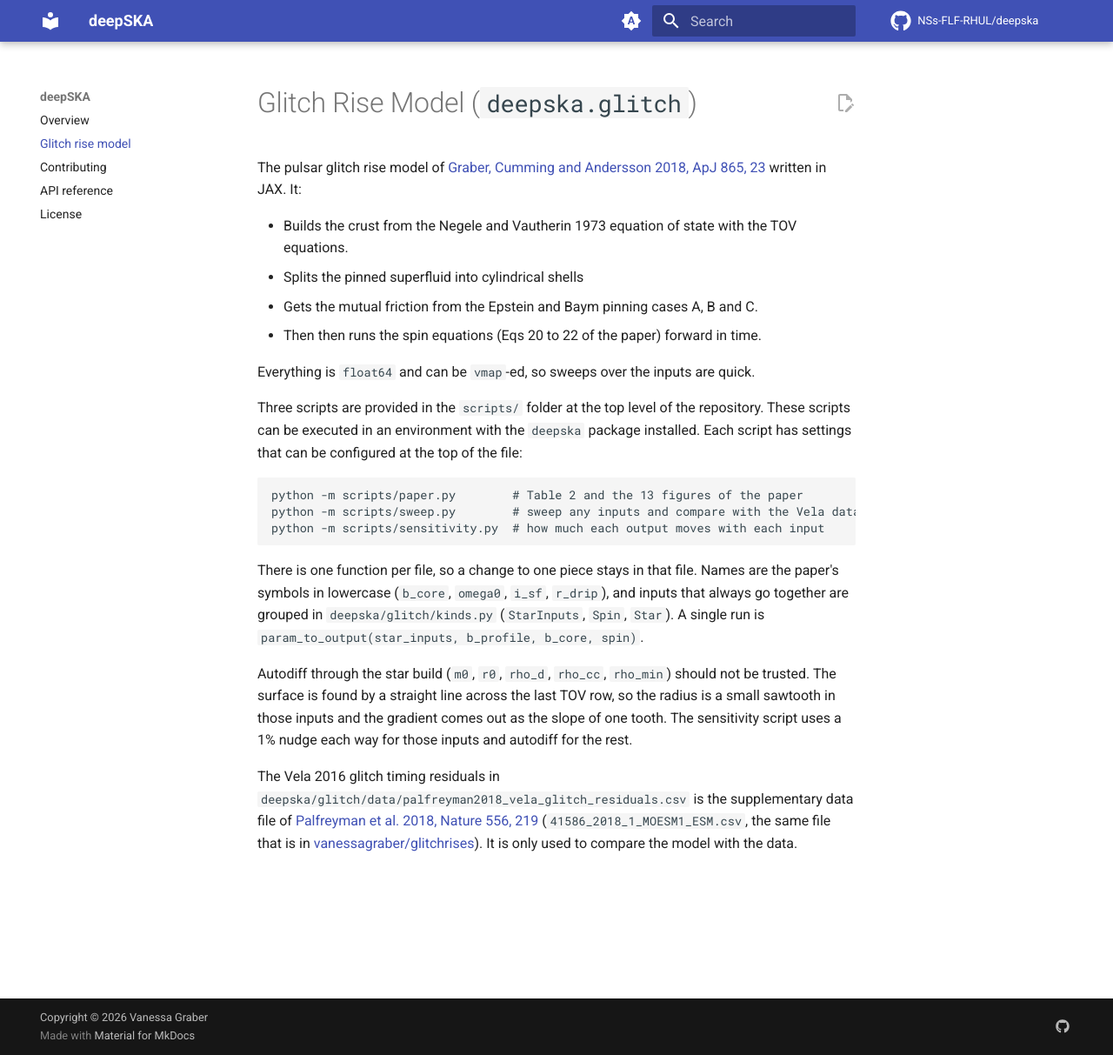
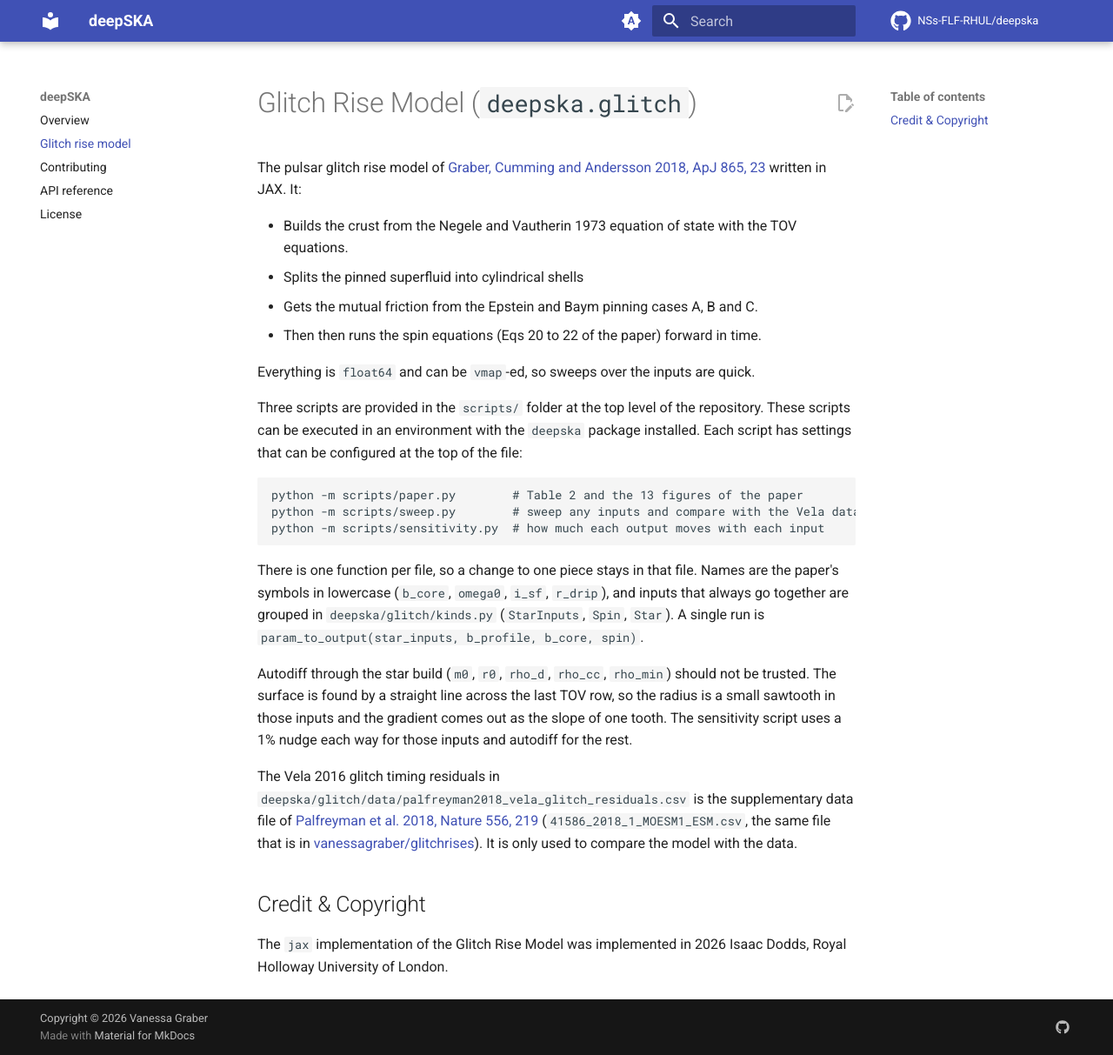
Before and after one commit to NSs-FLF-RHUL/deepSKA, an MkDocs documentation site: the page built from docs/glitch-rise-model.md, in a window 1280 px wide and 1213 px high. Shown: the whole window at 87% size. Built offline with MkDocs 1.6.1 and Material for MkDocs 9.7.7, drawn with Linux system fonts in a browser that asks for light colours; comment, search, counter and statistics services are not loaded.

Commit message:
Add credit citation to docs for Isaac

```diff
--- a/docs/glitch-rise-model.md
+++ b/docs/glitch-rise-model.md
@@ -31,3 +31,7 @@ The sensitivity script uses a 1% nudge each way for those inputs and autodiff fo
 
 The Vela 2016 glitch timing residuals in `deepska/glitch/data/palfreyman2018_vela_glitch_residuals.csv` is the supplementary data file of [Palfreyman et al. 2018, Nature 556, 219](https://doi.org/10.1038/s41586-018-0001-x) (`41586_2018_1_MOESM1_ESM.csv`, the same file that is in [vanessagraber/glitchrises](https://github.com/vanessagraber/glitchrises)).
 It is only used to compare the model with the data.
+
+## Credit & Copyright
+
+The `jax` implementation of the Glitch Rise Model was implemented in 2026 Isaac Dodds, Royal Holloway University of London.
```
